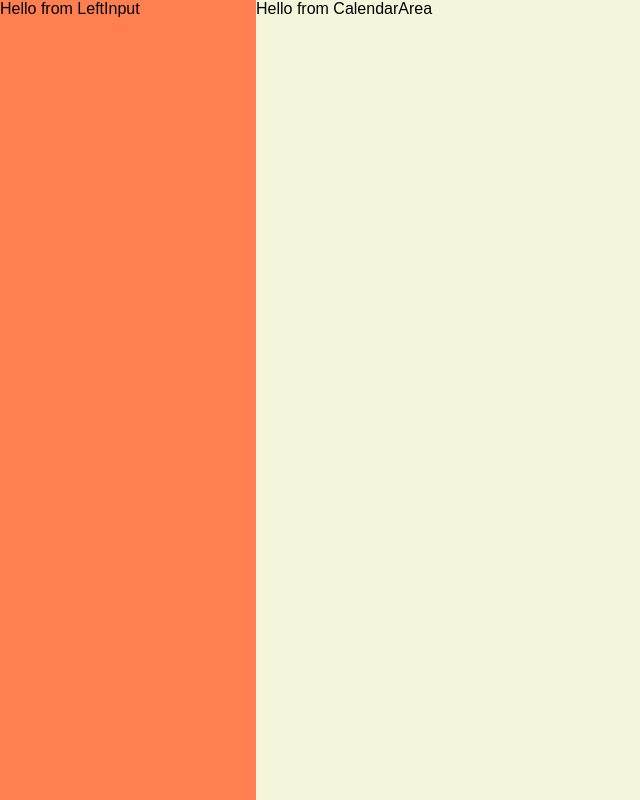
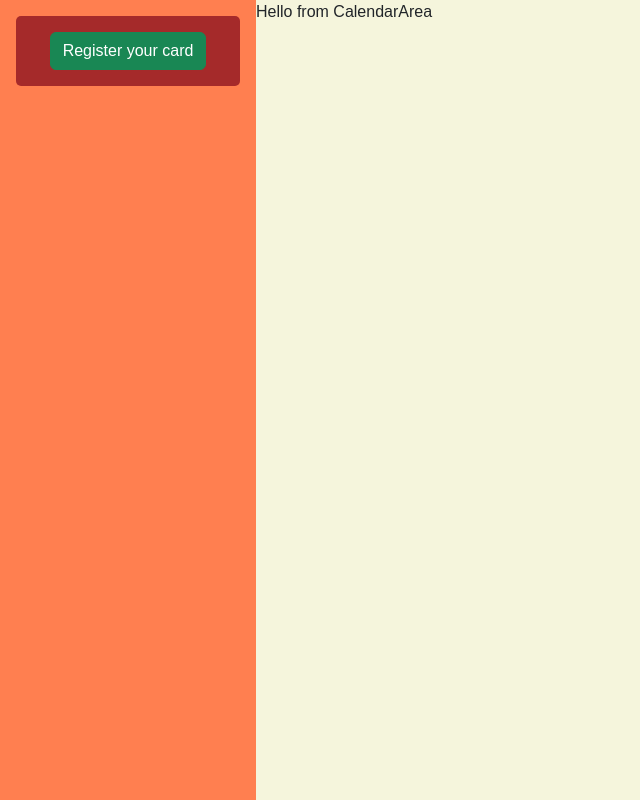
Before and after one commit to henrylee0327/spendTracker, a React (Create React App) app: page / in a window 1280 px wide. Shown: the whole page, without its empty margins (0-640 px from the left). Built offline with nearby package versions, Linux system fonts and the light colour scheme.

Commit message:
added selected month provider. modal

```diff
--- a/package.json
+++ b/package.json
@@ -6,8 +6,10 @@
     "@testing-library/jest-dom": "^5.16.5",
     "@testing-library/react": "^13.3.0",
     "@testing-library/user-event": "^13.5.0",
+    "bootstrap": "^5.2.1",
     "node-sass": "^7.0.1",
     "react": "^18.2.0",
+    "react-bootstrap": "^2.5.0",
     "react-dom": "^18.2.0",
     "react-scripts": "5.0.1",
     "web-vitals": "^2.1.4"
--- a/src/components/App/App.js
+++ b/src/components/App/App.js
@@ -2,16 +2,20 @@ import { hot } from 'react-hot-loader/root'
 import './App.scss';
 import LeftInput from '../LeftInput/LeftInput';
 import Content from '../Content/Content';
+import SelectedMonthProvider from '../../providers/selected-month/provider'
+import 'bootstrap/dist/css/bootstrap.min.css';
 
 function App() {
   return (
     <div className="App">
+    <SelectedMonthProvider>
       <div className="col-left">
         <LeftInput />
       </div>
       <div className="col-main">
         <Content />
       </div>
+    </SelectedMonthProvider>
     </div>
   );
 }
--- a/src/components/LeftInput/LeftInput.js
+++ b/src/components/LeftInput/LeftInput.js
@@ -1,9 +1,23 @@
-import React from 'react'
+import React, { useState } from 'react'
+import useSelectedMonthProvider from '../../providers/selected-month/use-selected-month-provider'
+import { Button } from 'react-bootstrap';
+import CustomModal from '../common/CustomModal'
 
 const LeftInput = () => {
+    const {month, onSelectMonth} = useSelectedMonthProvider()
+    const [ isRegisterCardVisible, setIsRegisterCardVisible ] = useState(false)
+
     return (
         <>
-            Hello from LeftInput
+            <div style={{
+                backgroundColor: "brown",
+                margin: '1rem',
+                borderRadius: '5px',
+                display: 'flex',
+                justifyContent: 'center'}}>
+                    <Button onClick={() => setIsRegisterCardVisible(true)} variant="success" style={{margin: '1rem'}}>Register your card</Button>
+                    {isRegisterCardVisible && <CustomModal label='Close' onClick={() => setIsRegisterCardVisible(false)} />}
+            </div>
         </>
     )
 }
--- /dev/null
+++ b/src/components/common/CustomModal.js
@@ -0,0 +1,16 @@
+import React from 'react'
+import { Modal, Button } from 'react-bootstrap';
+
+const CustomModal = ({label, onClick}) => {
+
+    return (
+        <Modal show={true}>
+            Hello from Modal
+            <Button variant="secondary" onClick={onClick}>
+            {label}
+          </Button>
+        </Modal>
+    )
+}
+
+export default CustomModal
--- /dev/null
+++ b/src/providers/selected-month/context.js
@@ -0,0 +1,5 @@
+import { createContext } from "react";
+
+const selectedMonthContext = createContext('selectedMonth')
+
+export default selectedMonthContext
--- /dev/null
+++ b/src/providers/selected-month/provider.js
@@ -0,0 +1,23 @@
+import React, { useState } from 'react'
+import selectedMonthContext from './context'
+
+const SelectedMonthProvider = ({children}) => {
+    const [month, setMonth] = useState("January")
+
+    const onSelectMonth = () => {
+        setMonth('February')
+    }
+
+    const contextProvider = {
+        month,
+        onSelectMonth
+    }
+
+    return (
+        <selectedMonthContext.Provider value={contextProvider} >
+            {children}
+        </selectedMonthContext.Provider>
+    )
+}
+
+export default SelectedMonthProvider
--- /dev/null
+++ b/src/providers/selected-month/use-selected-month-provider.js
@@ -0,0 +1,8 @@
+import React, { useContext } from 'react'
+import selectedMonthContext from './context'
+
+const useSelectedMonthProvider = () => {
+    return useContext(selectedMonthContext)
+}
+
+export default useSelectedMonthProvider
```
Also changed, not shown: 2 other files (tests, documents, lock files or other folders). Lines whose indentation alone changed are shown as unchanged.
